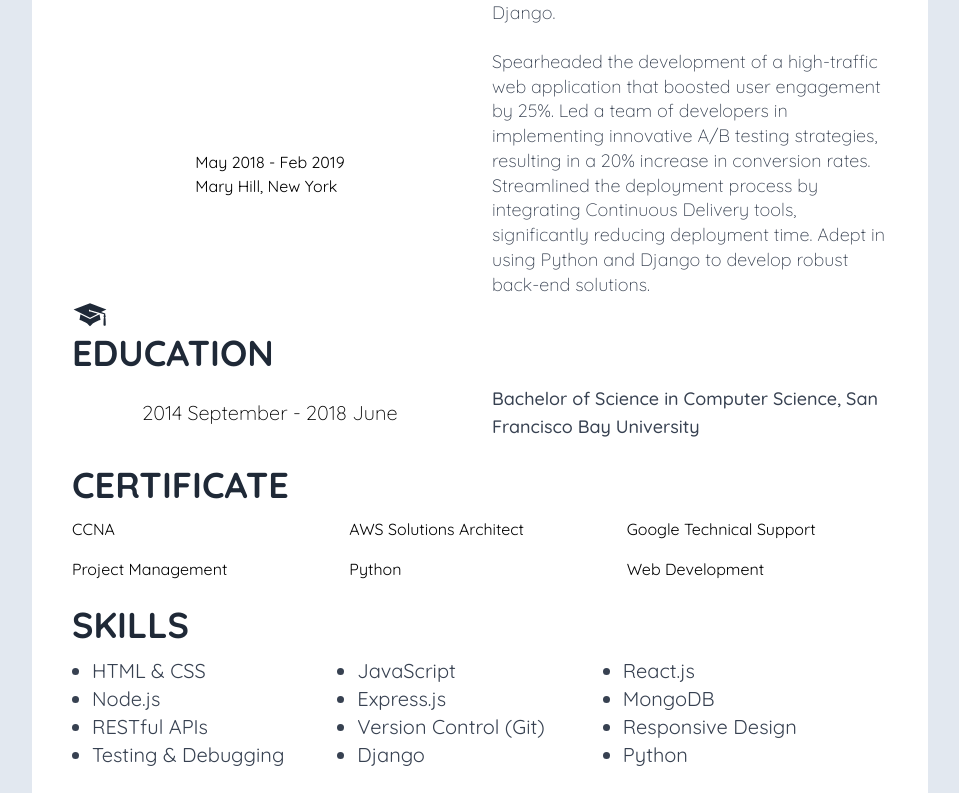
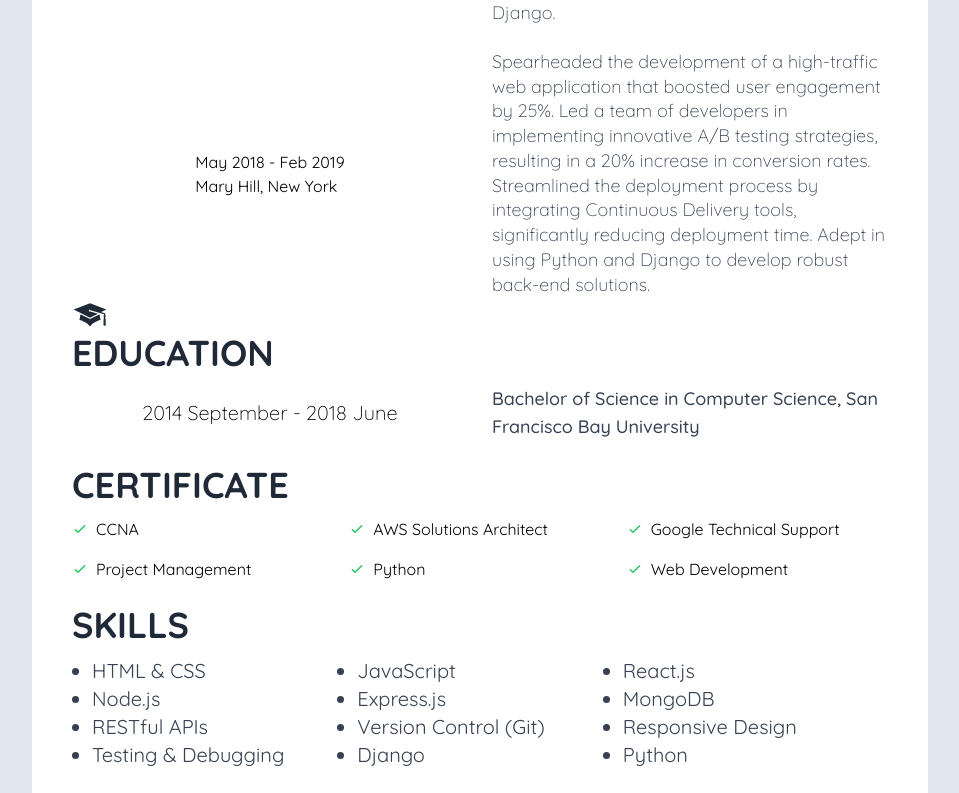
Before and after one commit to victorwamwea/deploy-static-site, a React (Vite) app: page / in a window 1280 px wide. Shown: the part 711-1504 px from the top of the page, without its empty margins (160-1119 px from the left). Built offline with nearby package versions, Linux system fonts and the light colour scheme.

Commit message:
Adding checkmark

```diff
--- a/src/components/Content.jsx
+++ b/src/components/Content.jsx
@@ -69,13 +69,31 @@ function Content() {
         <span className=""></span>
     </h2>
     <div className="grid grid-cols-3 gap-4">
-        <span className="">CCNA</span>
-        <span className="">AWS Solutions Architect</span>
-        <span className="">Google Technical Support</span>
-        <span className="">Project Management</span>
-        <span className="">Python</span>
-        <span className="">Web Development</span>
-    </div>
+    <span className="flex items-center">
+        <svg className="w-4 h-4 mr-2 text-green-500" fill="none" stroke="currentColor" viewBox="0 0 24 24" xmlns="http://www.w3.org/2000/svg"><path strokeLinecap="round" strokeLinejoin="round" strokeWidth="2" d="M5 13l4 4L19 7"></path></svg>
+        CCNA
+    </span>
+    <span className="flex items-center">
+        <svg className="w-4 h-4 mr-2 text-green-500" fill="none" stroke="currentColor" viewBox="0 0 24 24" xmlns="http://www.w3.org/2000/svg"><path strokeLinecap="round" strokeLinejoin="round" strokeWidth="2" d="M5 13l4 4L19 7"></path></svg>
+        AWS Solutions Architect
+    </span>
+    <span className="flex items-center">
+        <svg className="w-4 h-4 mr-2 text-green-500" fill="none" stroke="currentColor" viewBox="0 0 24 24" xmlns="http://www.w3.org/2000/svg"><path strokeLinecap="round" strokeLinejoin="round" strokeWidth="2" d="M5 13l4 4L19 7"></path></svg>
+        Google Technical Support
+    </span>
+    <span className="flex items-center">
+        <svg className="w-4 h-4 mr-2 text-green-500" fill="none" stroke="currentColor" viewBox="0 0 24 24" xmlns="http://www.w3.org/2000/svg"><path strokeLinecap="round" strokeLinejoin="round" strokeWidth="2" d="M5 13l4 4L19 7"></path></svg>
+        Project Management
+    </span>
+    <span className="flex items-center">
+        <svg className="w-4 h-4 mr-2 text-green-500" fill="none" stroke="currentColor" viewBox="0 0 24 24" xmlns="http://www.w3.org/2000/svg"><path strokeLinecap="round" strokeLinejoin="round" strokeWidth="2" d="M5 13l4 4L19 7"></path></svg>
+        Python
+    </span>
+    <span className="flex items-center">
+        <svg className="w-4 h-4 mr-2 text-green-500" fill="none" stroke="currentColor" viewBox="0 0 24 24" xmlns="http://www.w3.org/2000/svg"><path strokeLinecap="round" strokeLinejoin="round" strokeWidth="2" d="M5 13l4 4L19 7"></path></svg>
+        Web Development
+    </span>
+</div>
 
     </div>
     <div className="">
```
